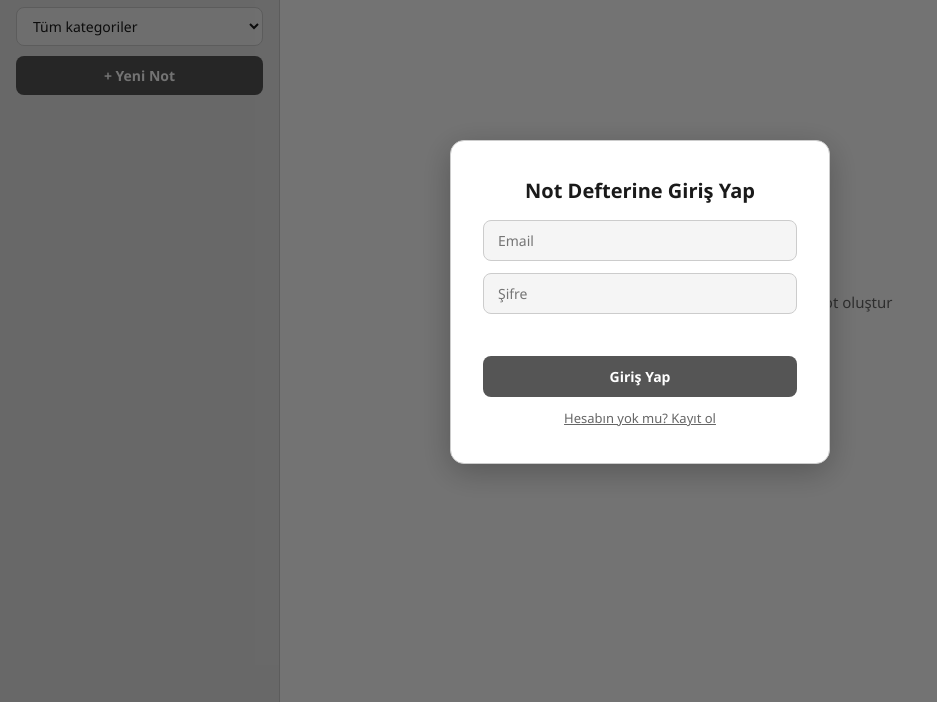
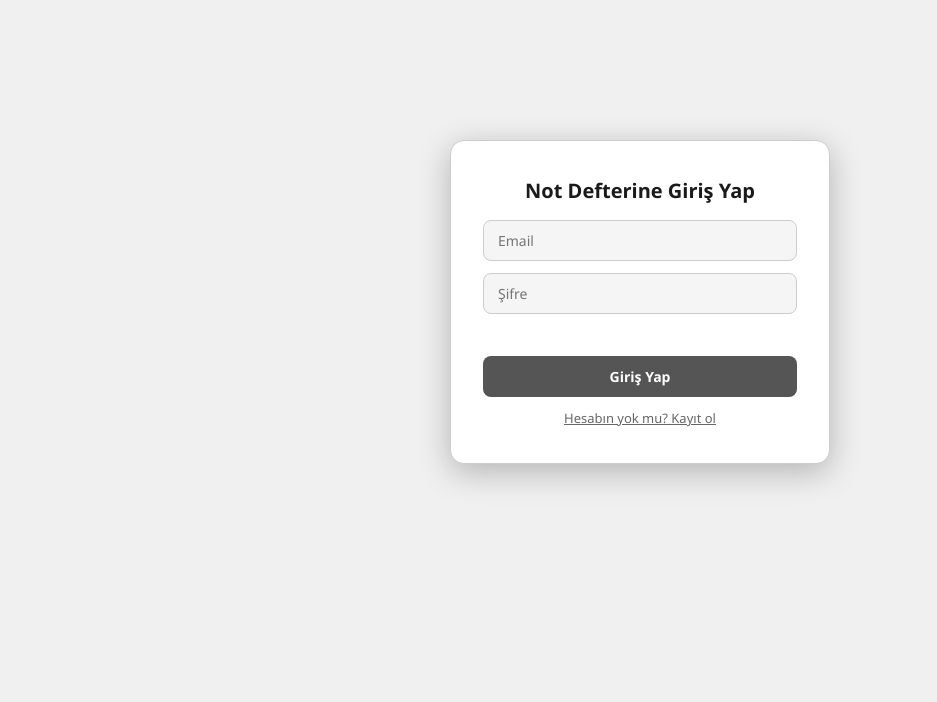
Before and after one commit to I-Twirn-I/note-pad, a website: page public/index.html in a window 1280 px wide. Shown: the part 98-800 px from the top of the page, without its empty margins (0-937 px from the left). Drawn offline with Linux system fonts and the light colour scheme.

Commit message:
Fix auth overlay background to hide content behind it

```diff
--- a/public/style.css
+++ b/public/style.css
@@ -65,7 +65,7 @@ body {
 .auth-overlay {
   position: fixed;
   inset: 0;
-  background: rgba(0,0,0,0.55);
+  background: var(--bg);
   display: flex;
   align-items: center;
   justify-content: center;
```
